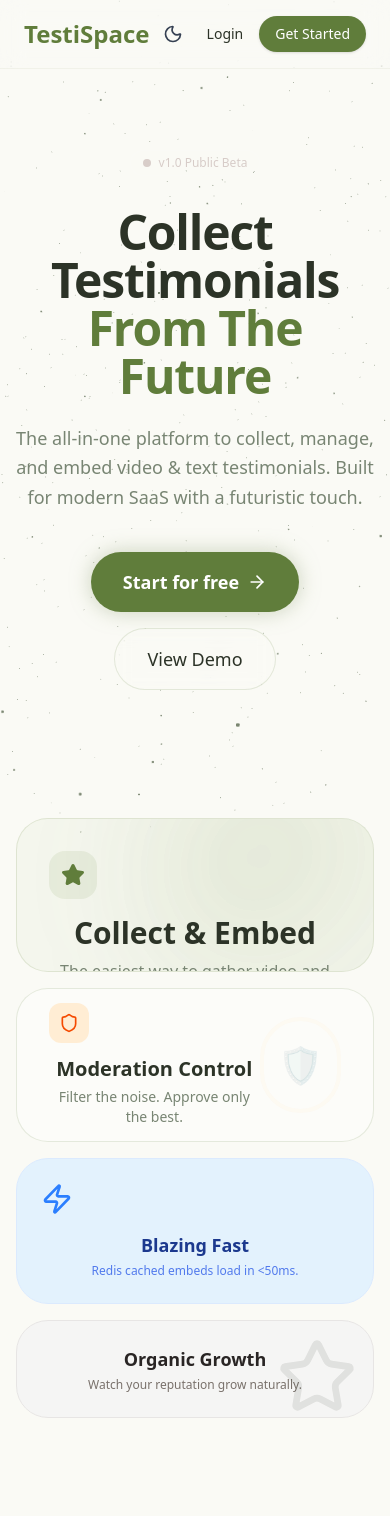
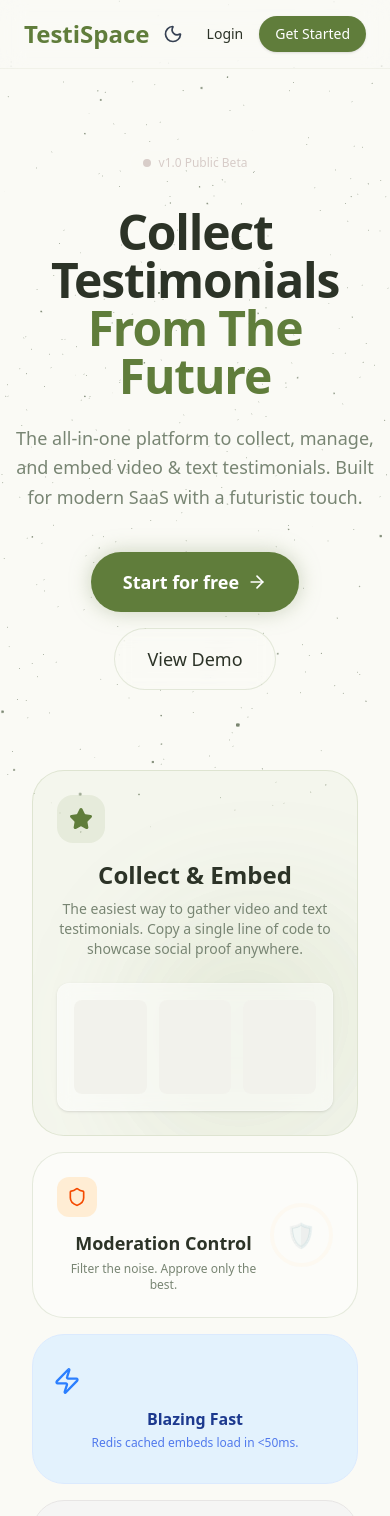
Before and after one commit to xeylous/testispace, a Next.js app: page / in a window 390 px wide. Shown: the top 1516 px of the page. Built offline with nearby package versions, Linux system fonts and the light colour scheme.

Commit message:
responsiveness fixed

```diff
--- a/src/app/page.tsx
+++ b/src/app/page.tsx
@@ -67,23 +67,23 @@
 
 function FeatureBento() {
     return (
-        <div className="grid grid-cols-1 md:grid-cols-4 grid-rows-2 gap-4 max-w-5xl mx-auto mt-32 h-[600px]">
+        <div className="grid grid-cols-1 md:grid-cols-4 md:grid-rows-2 gap-4 max-w-5xl mx-auto mt-20 md:mt-32 h-auto md:h-[600px] px-4 md:px-0">
             {/* Main Feature - Large */}
             <motion.div
                 whileHover={{ scale: 1.01 }}
-                className="md:col-span-2 md:row-span-2 rounded-[2rem] bg-secondary/30 border border-border p-8 flex flex-col justify-between overflow-hidden relative"
+                className="md:col-span-2 md:row-span-2 min-h-[350px] md:min-h-0 rounded-[2rem] bg-secondary/30 border border-border p-6 md:p-8 flex flex-col justify-between overflow-hidden relative"
             >
                 <div className="relative z-10">
                     <div className="bg-primary/10 w-12 h-12 rounded-2xl flex items-center justify-center mb-4 text-primary">
                         <Star size={24} fill="currentColor" />
                     </div>
-                    <h3 className="text-3xl font-bold mb-2 text-foreground">Collect & Embed</h3>
-                    <p className="text-muted-foreground">The easiest way to gather video and text testimonials. Copy a single line of code to showcase social proof anywhere.</p>
+                    <h3 className="text-2xl md:text-3xl font-bold mb-2 text-foreground">Collect & Embed</h3>
+                    <p className="text-sm md:text-base text-muted-foreground">The easiest way to gather video and text testimonials. Copy a single line of code to showcase social proof anywhere.</p>
                 </div>
                 <div className="absolute -bottom-10 -right-10 w-64 h-64 bg-gradient-to-br from-primary/20 to-transparent rounded-full blur-3xl" />
 
                 {/* Visual Mockup */}
-                <div className="mt-8 bg-white/50 backdrop-blur rounded-xl p-4 border border-white/20 shadow-sm w-full h-full max-h-[200px] flex gap-3 text-xs overflow-hidden">
+                <div className="mt-6 md:mt-8 bg-white/50 backdrop-blur rounded-xl p-4 border border-white/20 shadow-sm w-full h-32 md:h-full md:max-h-[200px] flex gap-3 text-xs overflow-hidden">
                     <div className="w-1/3 bg-muted rounded-lg animate-pulse" />
                     <div className="w-1/3 bg-muted rounded-lg animate-pulse delay-75" />
                     <div className="w-1/3 bg-muted rounded-lg animate-pulse delay-150" />
@@ -93,16 +93,16 @@
             {/* Side Feature 1 */}
             <motion.div
                  whileHover={{ scale: 1.02 }}
-                className="md:col-span-2 rounded-[2rem] bg-white/40 border border-border p-8 flex items-center justify-between group overflow-hidden"
+                className="md:col-span-2 min-h-[150px] rounded-[2rem] bg-white/40 border border-border p-6 md:p-8 flex items-center justify-between group overflow-hidden"
             >
                 <div className="relative z-10">
                     <div className="bg-orange-100 w-10 h-10 rounded-xl flex items-center justify-center mb-3 text-orange-600">
                         <Shield size={20} />
                     </div>
-                    <h3 className="text-xl font-bold text-foreground">Moderation Control</h3>
-                    <p className="text-sm text-muted-foreground mt-1">Filter the noise. Approve only the best.</p>
+                    <h3 className="text-lg md:text-xl font-bold text-foreground">Moderation Control</h3>
+                    <p className="text-xs md:text-sm text-muted-foreground mt-1">Filter the noise. Approve only the best.</p>
                 </div>
-                <div className="w-24 h-24 rounded-full border-4 border-orange-100 group-hover:scale-110 transition-transform flex items-center justify-center text-4xl opacity-20">
+                <div className="w-16 h-16 md:w-24 md:h-24 rounded-full border-4 border-orange-100 group-hover:scale-110 transition-transform flex items-center justify-center text-2xl md:text-4xl opacity-20">
                     🛡️
                 </div>
             </motion.div>
@@ -110,24 +110,25 @@
             {/* Side Feature 2 */}
             <motion.div
                  whileHover={{ scale: 1.02 }}
-                className="md:col-span-1 rounded-[2rem] bg-[#E3F2FD] border border-blue-100 p-6 flex flex-col justify-center"
+                className="md:col-span-1 min-h-[150px] rounded-[2rem] bg-[#E3F2FD] border border-blue-100 p-5 md:p-6 flex flex-col justify-center"
             >
-                <div className="text-blue-500 mb-4">
-                    <Zap size={32} />
+                <div className="text-blue-500 mb-3 md:mb-4">
+                    <Zap size={28} className="md:hidden" />
+                    <Zap size={32} className="hidden md:block" />
                 </div>
-                <h3 className="text-lg font-bold text-blue-900">Blazing Fast</h3>
+                <h3 className="text-base md:text-lg font-bold text-blue-900">Blazing Fast</h3>
                 <p className="text-xs text-blue-700/70 mt-1">Redis cached embeds load in &lt;50ms.</p>
             </motion.div>
 
             {/* Side Feature 3 */}
             <motion.div
                  whileHover={{ scale: 1.02 }}
-                className="md:col-span-1 rounded-[2rem] bg-[#F5F5F4] border border-stone-200 p-6 flex flex-col justify-center relative overflow-hidden"
+                className="md:col-span-1 min-h-[150px] rounded-[2rem] bg-[#F5F5F4] border border-stone-200 p-5 md:p-6 flex flex-col justify-center relative overflow-hidden"
             >
                 <div className="absolute top-0 right-0 p-4 opacity-10">
                     <Star size={80} />
                 </div>
-                <h3 className="text-lg font-bold text-stone-800">Organic Growth</h3>
+                <h3 className="text-base md:text-lg font-bold text-stone-800">Organic Growth</h3>
                 <p className="text-xs text-stone-500 mt-1">Watch your reputation grow naturally.</p>
             </motion.div>
         </div>
```
